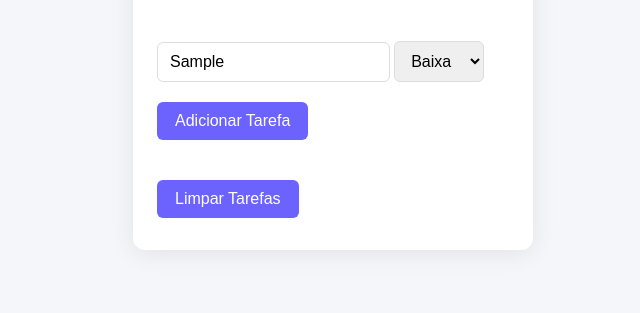
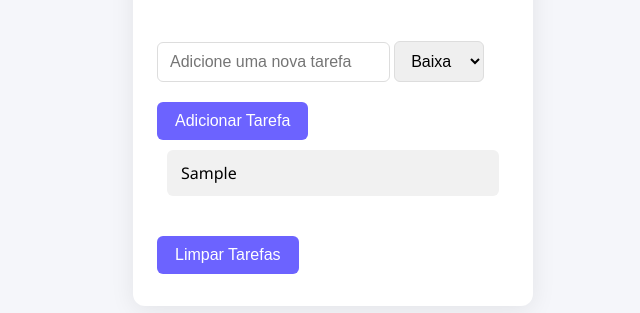
Before and after one commit to ivandecastro/Lista-Tarefas, a plain HTML site: page index.html in a window 1280 px wide. Both pictures are taken after typing "Sample" into the empty fields and a click on the button "Adicionar Tarefa". Shown: the part 201-514 px from the top of the page, without its empty margins (307-947 px from the left). Drawn offline with Linux system fonts and the light colour scheme.

Commit message:
Corrigindo o HTML na linha 15 e 22. Criando o código do arquivo script.js. Fazendo o botão "Adicionar Tarefa" e "Limpar Tarefas" funcionarem.

```diff
--- a/index.html
+++ b/index.html
@@ -12,14 +12,14 @@
 <body>
     <div class="container">
         <h1>Lista de Tarefas com Prioridades</h1>
-        <input type="text" id="taskInput" placeholder="Adicione uma nova tarefa" aria-label="Adicionar nova tarefa">
+        <input type="text" id="task-input" placeholder="Adicione uma nova tarefa">
         <select id="priorityInput">
             <option value="Baixa">Baixa</option>
             <option value="Média">Média</option>
             <option value="Alta">Alta</option>
         </select>
         <button id="addTaskButton" onclick="adicionarTarefa()">Adicionar Tarefa</button>
-        <ul id="taskList"></ul>
+        <ul id="task-list"></ul>
         <button id="clearButton" onclick="limparTarefas()">Limpar Tarefas</button>
     </div>
 </body>
--- a/script.js
+++ b/script.js
@@ -0,0 +1,29 @@
+const adicionarTarefa = () => {
+    const inputTarefa = document.getElementById("task-input");
+    const valorInput = inputTarefa.value;
+
+    if (valorInput === "") {
+        alert("Digite uma tarefa!");
+        return;
+    }
+
+    const listaTarefas = document.getElementById("task-list");
+    const novaTarefa = document.createElement("li");
+    novaTarefa.innerText = valorInput;
+    listaTarefas.appendChild(novaTarefa);
+
+    inputTarefa.value = "";
+}
+
+const limparTarefas = () => {
+    const listaTarefas = document.getElementById("task-list");
+    const tarefas = listaTarefas.getElementsByTagName("li");
+
+    if (tarefas.length === 0) {
+        alert("Não há tarefas para remover!");
+        return;
+    }
+
+    const tarefaRemovida = tarefas[tarefas.length - 1];
+    listaTarefas.removeChild(tarefaRemovida);
+}
```
